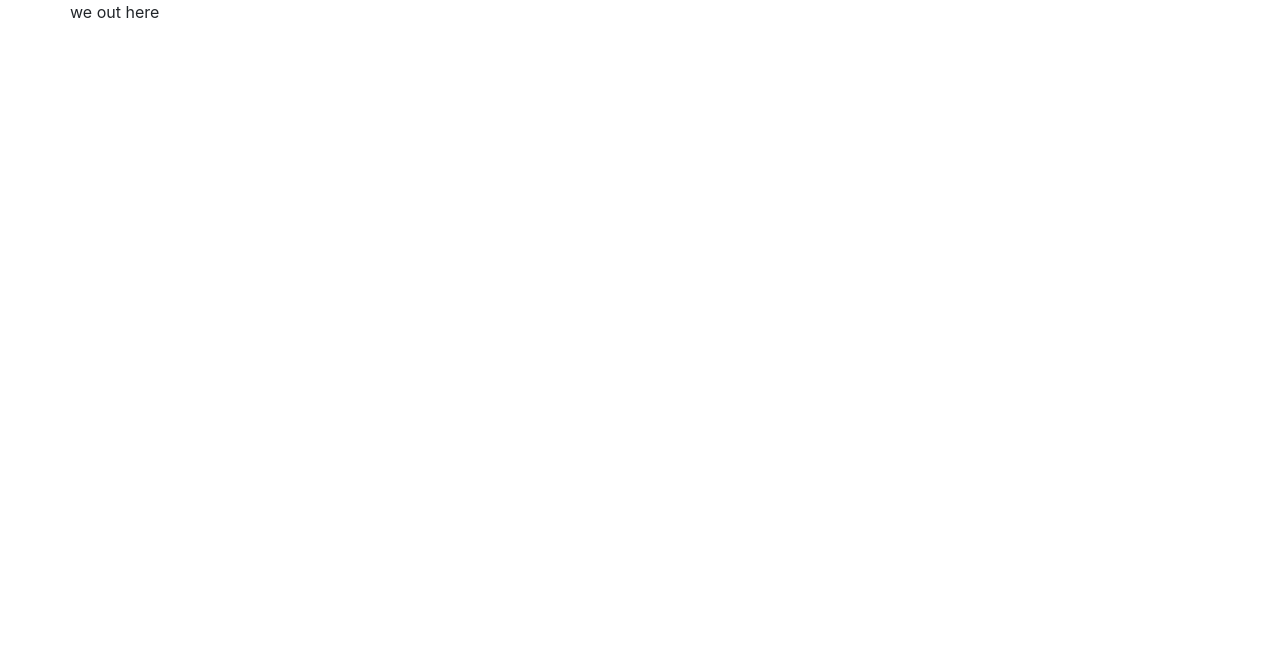
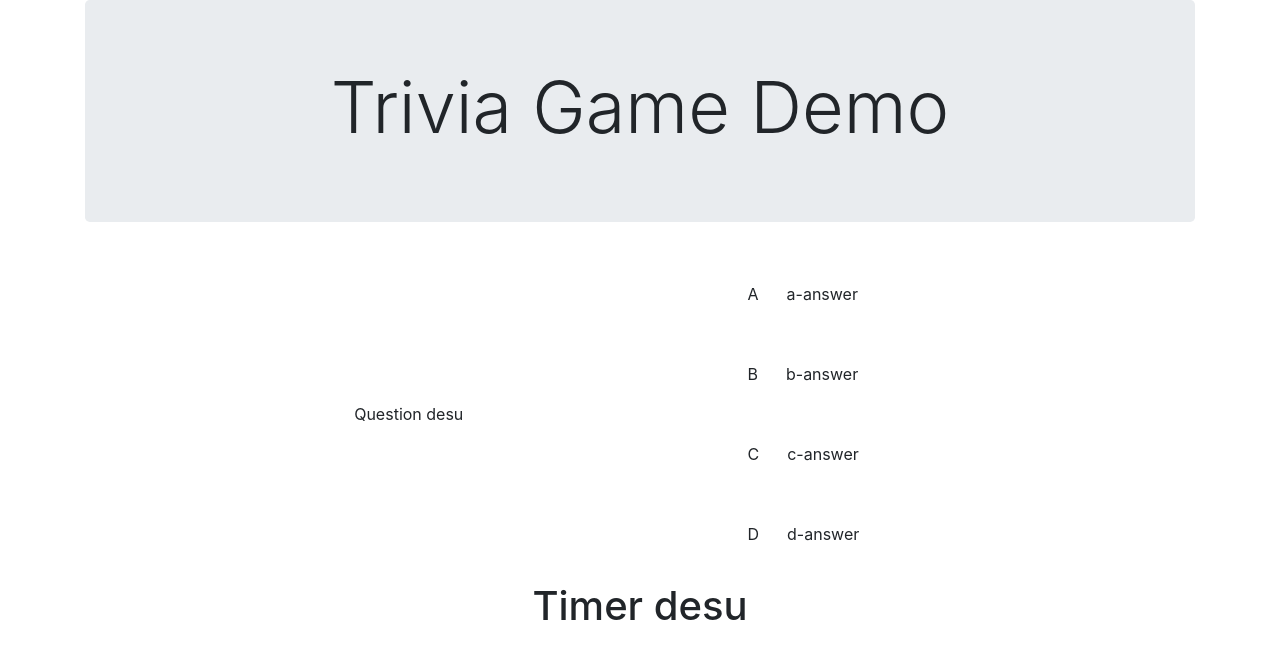
Before and after one commit to jcherven/trivia-game, a website: page index.html in a window 1280 px wide. Drawn offline with nearby package versions, Linux system fonts and the light colour scheme.

Commit message:
Adds basic markup layout without styling

```diff
--- a/assets/css/style.css
+++ b/assets/css/style.css
@@ -0,0 +1,15 @@
+.question-column {
+
+}
+
+.answer-column {
+
+}
+
+.answer-label {
+
+}
+
+.answer-item {
+    margin: 20px;
+}
--- a/index.html
+++ b/index.html
@@ -1,3 +1,16 @@
+<!--
+  ______     _       _
+ /_  __/____(_)   __(_)___ _
+  / / / ___/ / | / / / __ `/
+ / / / /  / /| |/ / / /_/ /
+/_/ /_/  /_/ |___/_/\__,_/
+                   ______
+                  / ____/___ _____ ___  ___
+                 / / __/ __ `/ __ `__ \/ _ \
+                / /_/ / /_/ / / / / / /  __/
+                \____/\__,_/_/ /_/ /_/\___/
+-->
+
 <!DOCTYPE html>
 <html>
 <head>
@@ -9,23 +22,48 @@
 
     <!-- Bootstrap CSS -->
     <link rel="stylesheet" href="https://stackpath.bootstrapcdn.com/bootstrap/4.1.3/css/bootstrap.min.css" integrity="sha384-MCw98/SFnGE8fJT3GXwEOngsV7Zt27NXFoaoApmYm81iuXoPkFOJwJ8ERdknLPMO" crossorigin="anonymous">
+    <!-- Google Fonts -->
 
 </head>
 <body>
     <div class="container">
-        <div class="row">
-            we out here
+    <div class="jumbotron">
+        <div class="d-flex justify-content-center">
+            <h1 class="display-3">Trivia Game Demo</h1>
         </div>
-        <div class="row">
+    </div> <!--End jumbotron-->
 
-        </div>
-        <div class="row">
+    <div class="d-md-flex flex-row">
+        <div class="col-md-7 d-flex align-items-center justify-content-center question-column">
+            <div class="p-2">Question desu</div>
+        </div> <!--End question-column-->
 
-        </div>
+        <div class="col-md-5 answer-column">
+
+            <div class="d-flex flex-row">
+                <div class="d-flex align-items-center justify-content-center answer-label">A</div>
+                <div class="p-2 answer-item" id="a-answer">a-answer</div>
+            </div>
+            <div class="d-flex flex-row">
+                <div class="d-flex align-items-center justify-content-center answer-label">B</div>                <div class="p-2 answer-item" id="b-answer">b-answer</div>
+            </div>
+            <div class="d-flex flex-row">
+                <div class="d-flex align-items-center justify-content-center answer-label">C</div>                <div class="p-2 answer-item" id="c-answer">c-answer</div>
+            </div>
+            <div class="d-flex flex-row">
+                <div class="d-flex align-items-center justify-content-center answer-label">D</div>                <div class="p-2 answer-item" id="d-answer">d-answer</div>
+            </div>
+        </div> <!--End answer-column-->
 
     </div>
 
-<!-- Optional JavaScript -->
+    <div class="d-flex d-row justify-content-center question-timer">
+        <div class="p-2">
+            <h1 class="display3">Timer desu</h1>
+        </div>
+    </div>
+
+    <!-- Optional JavaScript -->
     <!-- jQuery first, then Popper.js, then Bootstrap JS -->
     <script src="https://code.jquery.com/jquery-3.3.1.slim.min.js" integrity="sha384-q8i/X+965DzO0rT7abK41JStQIAqVgRVzpbzo5smXKp4YfRvH+8abtTE1Pi6jizo" crossorigin="anonymous"></script>
     <script src="https://cdnjs.cloudflare.com/ajax/libs/popper.js/1.14.3/umd/popper.min.js" integrity="sha384-ZMP7rVo3mIykV+2+9J3UJ46jBk0WLaUAdn689aCwoqbBJiSnjAK/l8WvCWPIPm49" crossorigin="anonymous"></script>
```
Also changed, not shown: assets/javascript/app.js (+12 -0 lines).
